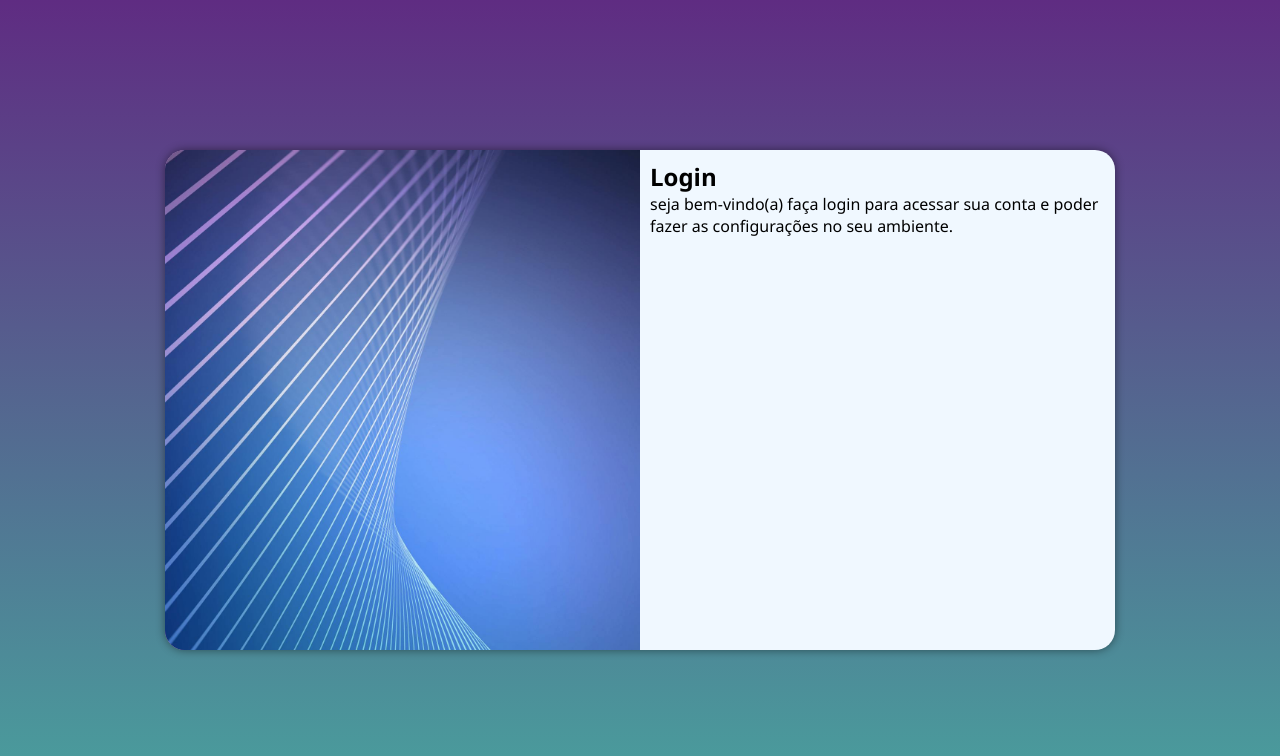
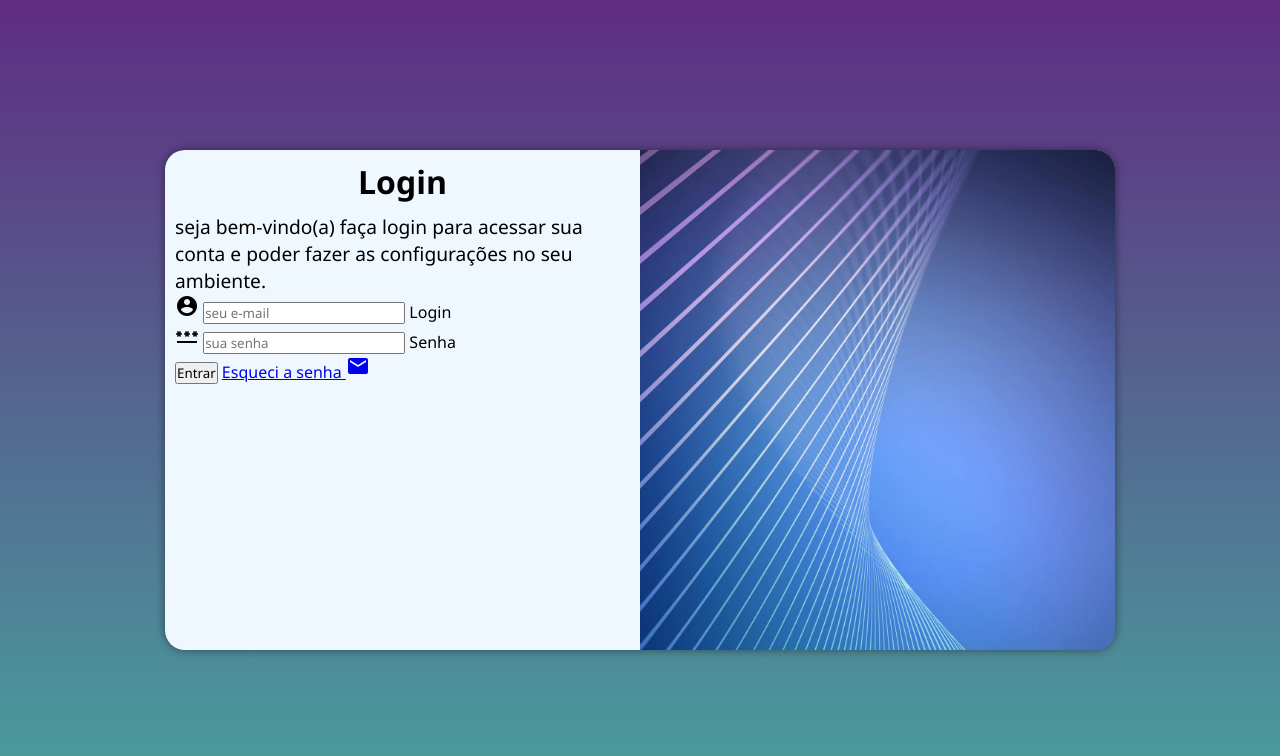
Before and after one commit to JhonyHenriquePreciosodaSilva/Projeto-Login, a plain HTML site: page index.html in a window 1280 px wide. Drawn offline with Linux system fonts and the light colour scheme.

Commit message:
Adicionando o formulário

```diff
--- a/index.html
+++ b/index.html
@@ -1,13 +1,19 @@
 <!DOCTYPE html>
 <html lang="pt-br">
+
+
 <head>
     <meta charset="UTF-8">
     <meta name="viewport" content="width=device-width, initial-scale=1.0">
     <title>Login</title>
+    <link href="https://fonts.googleapis.com/icon?family=Material+Icons"
+    rel="stylesheet">
     <link rel="stylesheet" href="style.css">
     <link rel="stylesheet" href="style/media-query.css">
+
 </head>
 <body>
+
     <main>
         <section id="login">
             <div id="imagem">
@@ -16,7 +22,26 @@
             <div id="formulario">
                 <h1>Login</h1>
                 <p>seja bem-vindo(a) faça login para acessar sua conta e poder fazer as configurações no seu ambiente. </p>
-              <form action="login.php" method="post">
+
+              <form action="login.php" method="post" autocomplete="on">
+
+                <div class="campo">
+
+                    <span class="material-icons">account_circle</span>
+                    <input type="email" name="login" id="ilogin" placeholder="seu e-mail" autocomplete="email" required maxlength="30">
+                    <label for="ilogin">Login</label>
+                </div>
+                <div class="campo">
+
+                    <span class="material-icons"> password</span>
+                    <input type= "password" name="senha" id="isenha" placeholder="sua senha" autocomplete="current-password" required minlength="8" maxlength="20" >
+                    <label for="isenha">Senha</label>
+
+                </div>
+                <input type="submit" value="Entrar">
+                <a href="esqueci.html">
+                    Esqueci a senha <span class="material-icons">mail</span>
+                </a>
 
               </form>
             </div>
--- a/style.css
+++ b/style.css
@@ -47,3 +47,10 @@ section#login > div#imagem{
         display: block;
         padding: 10px;
     }
+div#formulario > h1{
+    text-align: center;
+    margin-bottom: 10px;
+}
+div#formulario > p{
+    font-size: 0.8em;
+}
--- a/style/media-query.css
+++ b/style/media-query.css
@@ -34,13 +34,19 @@ grandes telas: acima de 12000px */
             width: 950px;
          }
         section#login > div#imagem{
-            float: left ;
+            float: right ;
             width: 50%;
             height: 100%;
         }
         section#login > div#formulario{
-            float: right;
+            float: left;
             width: 50%;
+        }
+        div#formulario >h1{
+            font-size:2em;
+        }
+        div#formulario > p{
+            font-size: 1.2em;
         }
 
 
```
